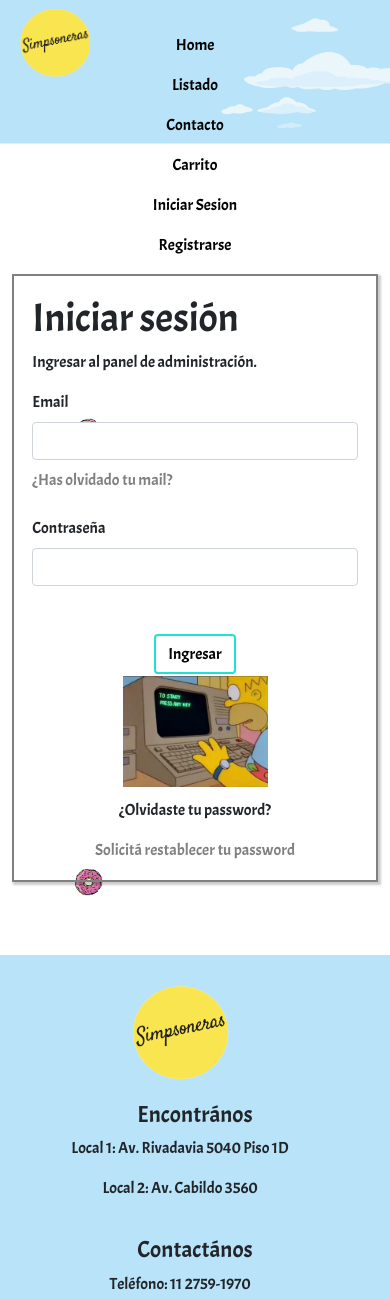
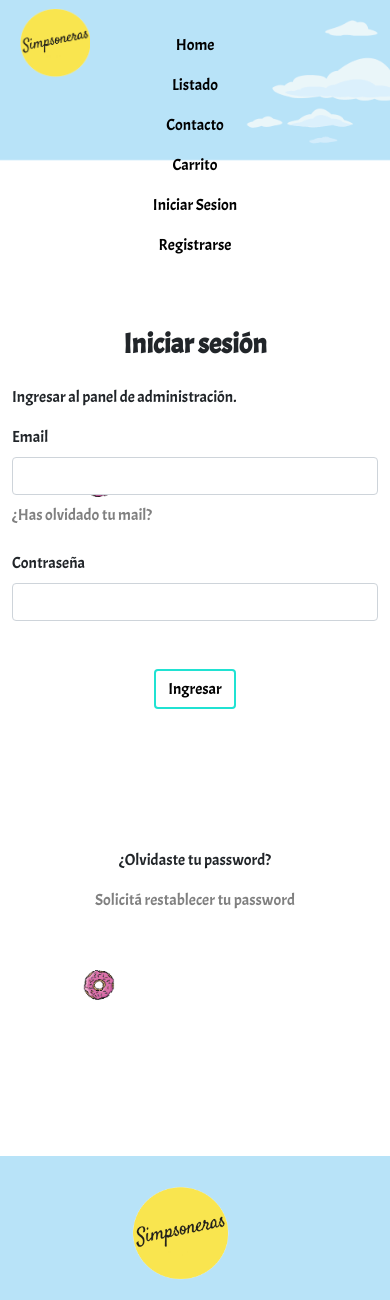
Before and after one commit to mariaflormarbian/final-progamacion, a PHP site: page /Github/index.php?v=iniciar-sesion in a window 390 px wide. Shown: the top 1300 px of the page. Run offline with PHP 8.4, Linux system fonts and the light colour scheme.

Commit message:
Responsive iniciar sesion y registro

```diff
--- a/guggiari-micaela_marbian-mariaflorencia_final/sitio/vistas/iniciar-sesion.php
+++ b/guggiari-micaela_marbian-mariaflorencia_final/sitio/vistas/iniciar-sesion.php
@@ -3,9 +3,9 @@ $dataForm = $_SESSION['data_form'] ?? [];
 unset($_SESSION['data_form']);
 ?>
 
-<div class="container">
-    <div class="login-container">
-        <h2>Iniciar sesión</h2>
+<section class="container">
+        <h1 class="text-center fw-bold mt-5 p-3">Iniciar sesión</h1>
+
 
         <p>Ingresar al panel de administración.</p>
 
@@ -27,6 +27,4 @@ unset($_SESSION['data_form']);
             <p>¿Olvidaste tu password?</p>
             <a href="index.php?v=recuperar-password">Solicitá restablecer tu password</a>
         </div>
-
-    </div>
-</div>
+</section>
--- a/guggiari-micaela_marbian-mariaflorencia_final/sitio/vistas/registro.php
+++ b/guggiari-micaela_marbian-mariaflorencia_final/sitio/vistas/registro.php
@@ -5,7 +5,8 @@ $errores = (new \DaVinci\Session\Session())->flash('errores', []);
 
 ?>
 <section class="container">
-    <h1 class="mb-1">Registro</h1>
+
+        <h1 class="text-center fw-bold mt-5 p-3">Registro</h1>
 
     <p class="mb-1">Crear una cuenta es fácil y gratuito.</p>
 
```
